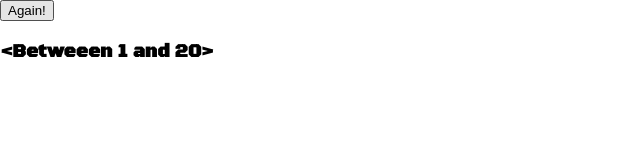
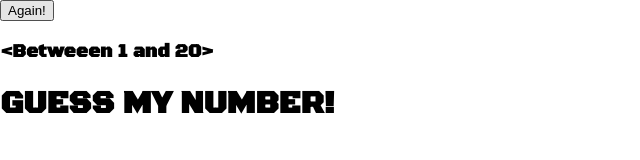
Before and after one commit to Ameer2000Mzori/Guess-My-Number, a website built with webpack: page src/index.html in a window 1280 px wide. Shown: the whole page, without its empty margins (0-640 px from the left). Built offline with nearby package versions, Linux system fonts and the light colour scheme.

Commit message:
added title wrap + title text

```diff
--- a/src/index.html
+++ b/src/index.html
@@ -28,6 +28,9 @@
             <h3 class="again-Right-Text"><n><</n>Betweeen 1 and 20<n>></n></h3>
           </div>
         </div>
+        <div class="Title-Wrap">
+          <h1 class="Title-Text">GUESS MY NUMBER!</h1>
+        </div>
       </div>
     </header>
     <script src="script.js"></script>
```
